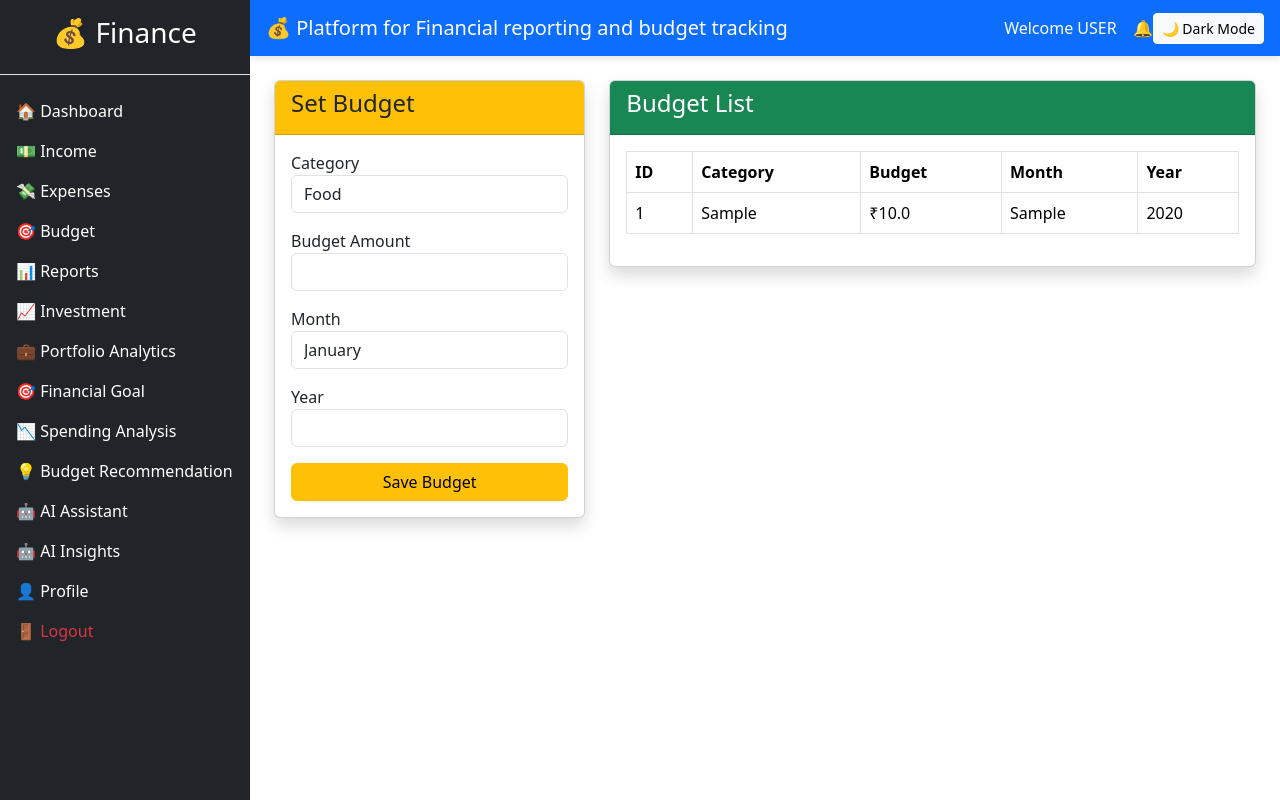
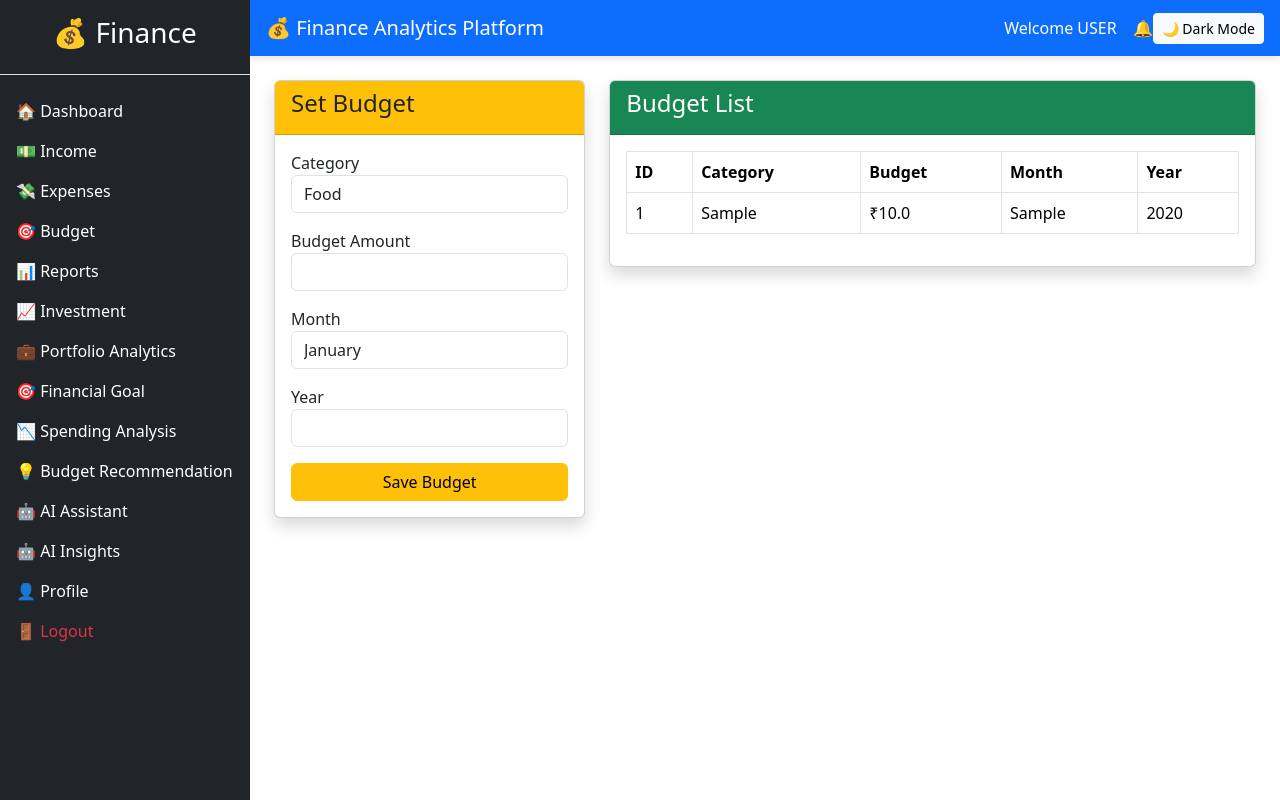
Before and after one commit to Anilvulli/smart_finance_insight, a Flask app: page /budget in a window 1280 px wide. Run offline with Flask 3, Linux system fonts and the light colour scheme; a user stored in the database is signed in; tables that the repository leaves empty hold one stand-in row (values such as "Sample post").

Commit message:
Update base.html

```diff
--- a/templates/base.html
+++ b/templates/base.html
@@ -200,7 +200,7 @@ background:#2b2b2b!important;
                 </button>
 
                 <a class="navbar-brand mb-0" href="{{ url_for('dashboard') }}">
-                    💰 Platform for Financial reporting and budget tracking
+                    💰 Finance Analytics Platform
                 </a>
 
             </div>
```
